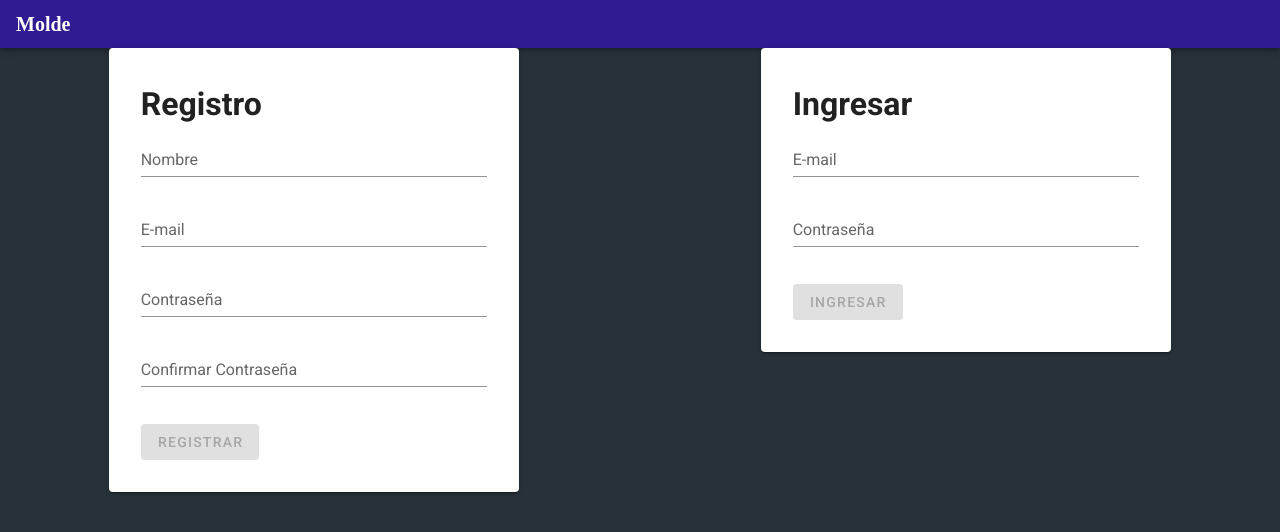
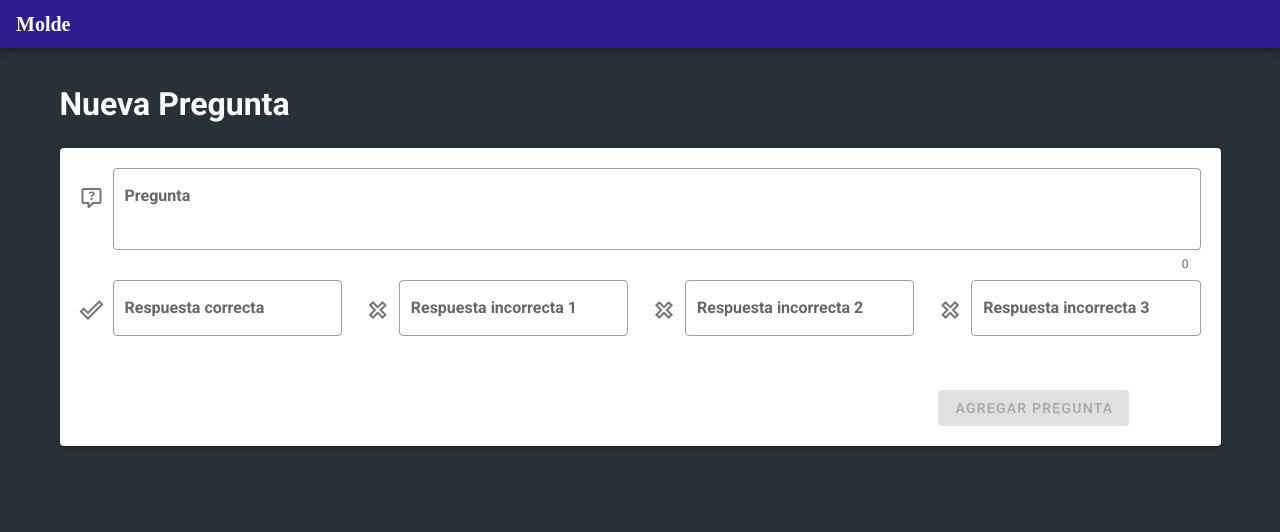
Before and after one commit to pabloyanezb/Trivia, a Vue app: page /#/new_question in a window 1280 px wide. Before the commit this address led to /#/login. Shown: the top 532 px of the page. Built offline with nearby package versions, Linux system fonts and the light colour scheme; what vue-firestore would draw is missing.

Commit message:
Problema al ordenar colección firestore

```diff
--- a/src/components/Game.vue
+++ b/src/components/Game.vue
@@ -1,13 +1,73 @@
 <template>
-
+  <v-container>
+    <h1 class="my-5 white--text">Comienza a responder!</h1>
+    <v-form @submit.prevent="enviar" v-model="valido">
+      <v-card
+        v-for="(question, i) in questions.slice(0,3)"
+        :key="i"
+        class="mb-5 px-5 pt-2"
+      >
+        <h3>{{question.text}}</h3>
+        <v-radio-group>
+          <v-radio
+            v-for="(answer, i) in question.answers"
+            :key="i"
+            :label="answer.answer"
+            :value="answer.isCorrect ? 'ok' : answer.answer"
+            require
+            :v-model="'respuesta' + i"
+          ></v-radio>
+        </v-radio-group>
+      </v-card>
+      <v-row>
+          <v-col col offset-md="10" md="2">
+            <v-btn
+              block
+              type="submit"
+              color="indigo"
+              dark
+              :disabled="!valido"
+            >Enviar
+            </v-btn>
+          </v-col>
+        </v-row>
+    </v-form>
+  </v-container>
 </template>
 
 <script>
+import { db } from '@/firebase'
+
 export default {
+  name: 'Game',
+  data() {
+    return {
+      valido: false,
+      questions: []
+    }
+  },
+  // computed: {
+  //   selectedQuestions() {
+  //     return this.questions.reverse()
+  //   }
+  // },
+  // mounted() {
 
-}
+  //   console.log(this.selectedQuestions)
+  // },
+  firestore() {
+    return {
+      questions: db.collection('questions')
+    }
+  },
+  methods: {
+    enviar() {
+      console.log('a')
+
+    }
+  }
+
+};
 </script>
 
-<style>
-
-</style>
+<style></style>
--- a/src/components/Home.vue
+++ b/src/components/Home.vue
@@ -1,7 +1,49 @@
 <template>
-  <div>
-    <v-card></v-card>
-  </div>
+  <v-container>
+    <v-row justify="center">
+      <v-col col md="6" sm="12">
+        <v-card class="text-center pb-2 px-2">
+          <v-btn rounded color="indigo" dark x-large class="ma-5" min-width="170px">Jugar!</v-btn>
+          <p>Haz click en el botón para iniciar un nuevo juego de trivia</p>
+        </v-card>
+      </v-col>
+    </v-row>
+    <v-row justify="center">
+      <v-col col md="10" sm="12">
+        <h1 class="mt-10 white--text">Resultados:</h1>
+        <v-simple-table>
+          <thead>
+            <tr>
+              <th>Nombre</th>
+              <th>Puntaje</th>
+              <th>Porcentaje</th>
+              <th>Fecha</th>
+            </tr>
+          </thead>
+          <tbody>
+            <tr>
+              <th>Pablo</th>
+              <td>3/3</td>
+              <td>100%</td>
+              <td>21-08-2020 15:52</td>
+            </tr>
+            <tr>
+              <th>Pablo</th>
+              <td>3/3</td>
+              <td>100%</td>
+              <td>21-08-2020 15:52</td>
+            </tr>
+            <tr>
+              <th>Pablo</th>
+              <td>3/3</td>
+              <td>100%</td>
+              <td>21-08-2020 15:52</td>
+            </tr>
+          </tbody>
+        </v-simple-table>
+      </v-col>
+    </v-row>
+  </v-container>
 </template>
 
 <script>
--- a/src/components/Question.vue
+++ b/src/components/Question.vue
@@ -1,13 +1,148 @@
 <template>
-
+  <v-container>
+    <h1 class="my-5 white--text">Nueva Pregunta</h1>
+    <v-card>
+      <v-form v-model="valido" @submit.prevent="agregarPregunta" class="pa-5 newQuestion">
+        <v-textarea
+          v-model="pregunta"
+          label="Pregunta"
+          placeholder="Ej: ¿Cual es la montaña más alta de sudamérica?"
+          prepend-icon="mdi-comment-question-outline"
+          rows="3"
+          outlined
+          clearable
+          auto-grow
+          counter
+          color="indigo"
+          :rules="[v => !!v || 'Debes ingresar una pregunta']"
+          required
+        ></v-textarea>
+        <v-row>
+          <v-col md="3" sm="12">
+            <v-text-field
+              v-model="correcta"
+              label="Respuesta correcta"
+              placeholder="Ej: Monte Aconcagua"
+              prepend-icon="mdi-check-outline"
+              outlined
+              color="indigo"
+              :rules="[v => !!v || 'Debes ingresar una respuesta correcta']"
+              required
+            ></v-text-field>
+          </v-col>
+          <v-col md="3" sm="12">
+            <v-text-field
+              v-model="incorrecta1"
+              label="Respuesta incorrecta 1"
+              placeholder="Ej: Ojos del Salado"
+              prepend-icon="mdi-close-outline"
+              outlined
+              color="indigo"
+              :rules="[v => !!v || 'Debes ingresar una respuesta']"
+              required
+            ></v-text-field>
+          </v-col>
+          <v-col md="3" sm="12">
+            <v-text-field
+              v-model="incorrecta2"
+              label="Respuesta incorrecta 2"
+              placeholder="Ej: Monte Everest"
+              prepend-icon="mdi-close-outline"
+              outlined
+              color="indigo"
+              :rules="[v => !!v || 'Debes ingresar una respuesta']"
+              required
+            ></v-text-field>
+          </v-col>
+          <v-col md="3" sm="12">
+            <v-text-field
+              v-model="incorrecta3"
+              label="Respuesta incorrecta 3"
+              placeholder="Ej: Machu Picchu"
+              prepend-icon="mdi-close-outline"
+              outlined
+              color="indigo"
+              :rules="[v => !!v || 'Debes ingresar una respuesta']"
+              required
+            ></v-text-field>
+          </v-col>
+        </v-row>
+        <v-row>
+          <v-col col offset-md="9" md="2">
+            <v-btn
+              block
+              type="submit"
+              color="secondary"
+              class="mt-0"
+              :disabled="!valido"
+            >Agregar Pregunta
+            </v-btn>
+          </v-col>
+        </v-row>
+      </v-form>
+    </v-card>
+  </v-container>
 </template>
 
 <script>
+import { db } from '@/firebase'
+
 export default {
-
-}
+  name: "Question",
+  data() {
+    return {
+      valido: false,
+      pregunta: null,
+      correcta: null,
+      incorrecta1: null,
+      incorrecta2: null,
+      incorrecta3: null,
+    }
+  },
+  methods: {
+    agregarPregunta() {
+      let respuestas = [
+        {
+          answer: this.correcta,
+          isCorrect: true
+        },
+        {
+          answer: this.incorrecta1,
+          isCorrect: false
+        },
+        {
+          answer: this.incorrecta2,
+          isCorrect: false
+        },
+        {
+          answer: this.incorrecta3,
+          isCorrect: false
+        },
+      ]
+      respuestas = respuestas.sort(() => 0.5 - Math.random());
+      console.log(respuestas);
+      db.collection("questions").add({
+        text: this.pregunta,
+        answers: respuestas
+      })
+      this.pregunta = null
+      this.correcta = null
+      this.incorrecta1 = null
+      this.incorrecta2 = null
+      this.incorrecta3 = null
+      // this.$router.push({ path: '/' })
+    }
+  },
+  firestore() {
+    return {
+      questions: db.collection('questions')
+    }
+  }
+};
 </script>
 
 <style>
-
+.newQuestion .v-input__slot .v-label{
+  font-weight: bold;
+}
 </style>
```
Also changed, not shown: src/router/index.js (+10 -0 lines).
